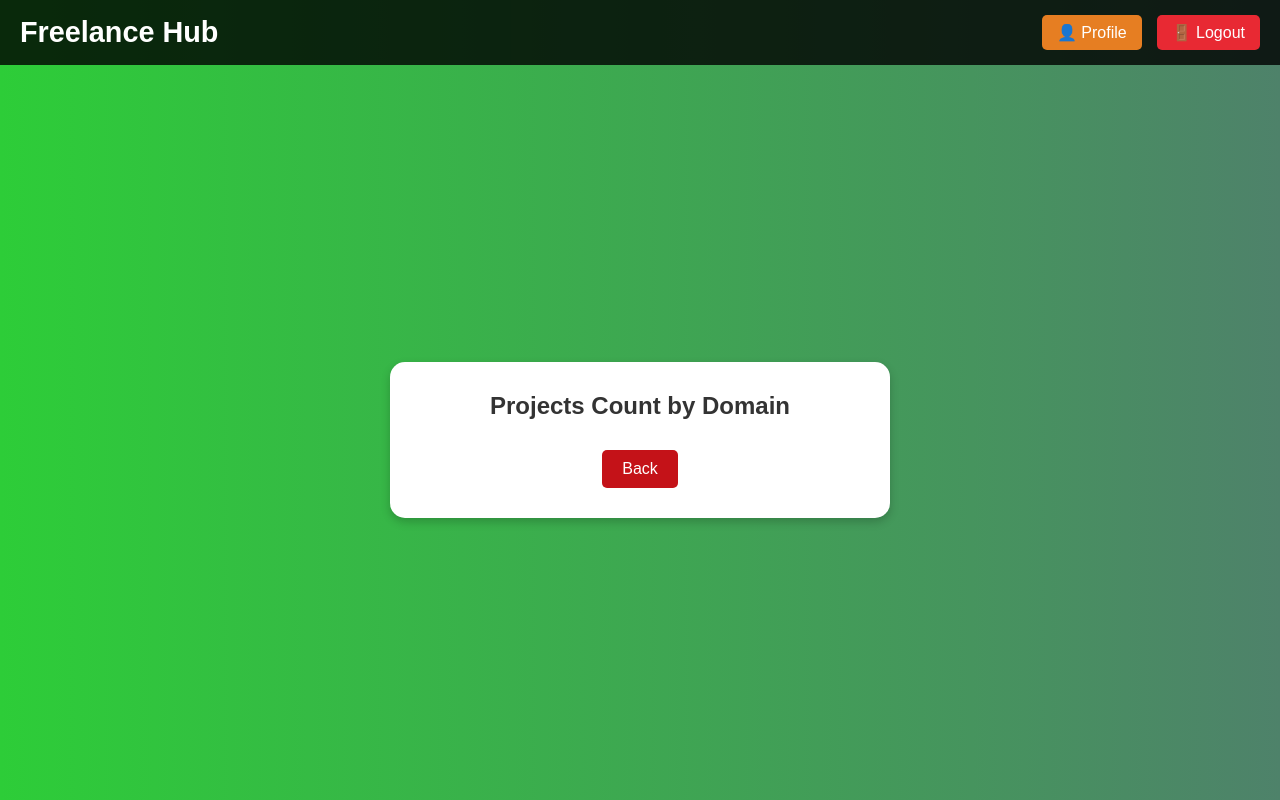
After one commit to britto-772004/Freelancing-platfom, a Flask app: page /domain in a window 1280 px wide. The commit adds this page. Run offline with Flask 3, Linux system fonts and the light colour scheme; data that the repository does not hold is empty.

Commit message:
added domain.html finished and some changes needs in create-project

```diff
--- a/app.py
+++ b/app.py
@@ -149,15 +149,46 @@ def insert_data_for_create_project():
 # Route to display the detailed project page
 @app.route("/project/<int:project_id>", methods=['GET'])
 def project_details(project_id):
-    # Fetch project details from the database using the project_id
     response = supabase_client.table("Projects").select("*").eq("project_id", project_id).execute()
 
     if response.data:
         project = response.data[0]  # Get the first project (there should only be one)
         return render_template("view.html", project=project)
     else:
-        # If the project is not found, redirect or show an error message
         return "Project not found", 404
+
+@app.route("/domain")
+def domain():
+    """Fetch unique domains and count projects"""
+    response = supabase_client.table("Projects").select("domain, project_id, title").execute()
+    projects = response.data
+
+    domain_data = {}
+    for project in projects:
+        domain = project["domain"]
+        project_id = project["project_id"]
+        title = project["title"]
+
+        if domain not in domain_data:
+            domain_data[domain] = {"count": 0, "projects": []}
+
+        domain_data[domain]["count"] += 1
+        domain_data[domain]["projects"].append({"id": project_id, "title": title})  # Store project details
+
+    return render_template("domain.html", domain_data=domain_data)
+
+
+@app.route("/domain/<domain_name>")
+def projects_by_domain(domain_name):
+    """Fetch projects for a selected domain"""
+    response = supabase_client.table("Projects").select("project_id, title, description").eq("domain", domain_name).execute()
+    projects = response.data
+
+    return render_template("projects.html", domain=domain_name, projects=projects)
+
+
+
+
 
 
 if __name__ == '__main__':
--- a/static/css/projects.css
+++ b/static/css/projects.css
@@ -204,6 +204,7 @@ header h1 {
     font-size: 16px;
     cursor: pointer;
     transition: 0.3s;
+    text-decoration: none;
     white-space: nowrap; /* Prevent button text from wrapping */
 }
 
--- /dev/null
+++ b/templates/domain.html
@@ -0,0 +1,197 @@
+<!DOCTYPE html>
+<html lang="en">
+<head>
+    <meta charset="UTF-8">
+    <meta name="viewport" content="width=device-width, initial-scale=1.0">
+    <title>Domain Page</title>
+
+    <style>
+        /* General Styles */
+        * {
+            margin: 0;
+            padding: 0;
+            box-sizing: border-box;
+            font-family: 'Arial', sans-serif;
+        }
+
+        /* Body Styling */
+        body {
+            background: linear-gradient(to right, #2dcd38, #4e826a);
+            color: white;
+            min-height: 100vh;
+            display: flex;
+            flex-direction: column;
+            align-items: center;
+            justify-content: center;
+            padding-top: 80px;
+            text-align: center;
+        }
+
+        /* Header */
+        header {
+            background-color: rgba(0, 0, 0, 0.8);
+            padding: 15px 20px;
+            display: flex;
+            justify-content: space-between;
+            align-items: center;
+            position: fixed;
+            width: 100%;
+            top: 0;
+            z-index: 1000;
+        }
+
+        .header-left h1 {
+            font-size: 1.8rem;
+            color: white;
+        }
+
+        .header-right {
+            display: flex;
+            gap: 15px;
+        }
+
+        .header-btn {
+            text-decoration: none;
+            color: white;
+            background: #f39c12;
+            padding: 8px 15px;
+            border-radius: 5px;
+            transition: 0.3s;
+        }
+
+        .header-btn:hover {
+            background: #2236e6;
+        }
+
+        .logout {
+            background: #e82933;
+        }
+
+        .profile {
+            background: #e67e22;
+        }
+
+        /* Container */
+        .container {
+            background: white;
+            padding: 30px;
+            border-radius: 15px;
+            box-shadow: 0px 4px 10px rgba(0, 0, 0, 0.2);
+            max-width: 500px;
+            width: 90%;
+            color: black;
+            text-align: center;
+        }
+
+        h2 {
+            margin-bottom: 15px;
+            color: #333;
+        }
+
+        /* Domain Box */
+        .domain-box {
+            background-color:rgb(94, 191, 104);
+            color: white;
+            padding: 15px;
+            margin: 10px 0;
+            border-radius: 8px;
+            font-size: 18px;
+            transition: 0.3s;
+            box-shadow: 2px 2px 5px rgba(0, 0, 0, 0.1);
+            text-align: left;
+        }
+
+        .domain-box:hover {
+            background-color: #0056b3;
+            transform: scale(1.05);
+        }
+
+        /* Project List */
+        ul {
+            list-style: none;
+            padding: 0;
+            margin-top: 10px;
+        }
+
+        li {
+            background: rgba(255, 255, 255, 0.1);
+            padding: 8px;
+            border-radius: 5px;
+            margin: 5px 0;
+            display: flex;
+            justify-content: space-between;
+            align-items: center;
+        }
+
+        /* Project Button */
+        .project-btn {
+            background: #f39c12;
+            color: white;
+            padding: 5px 10px;
+            border: none;
+            border-radius: 5px;
+            font-size: 14px;
+            cursor: pointer;
+            transition: 0.3s;
+            text-decoration: none;
+            display: inline-block;
+        }
+
+        .project-btn:hover {
+            background:rgb(184, 17, 17);
+        }
+
+        /* Back Button */
+        .back-btn {
+            margin-top: 15px;
+            background:rgb(196, 18, 24);
+            color: white;
+            padding: 10px 20px;
+            border: none;
+            border-radius: 5px;
+            font-size: 16px;
+            cursor: pointer;
+            transition: 0.3s;
+            text-decoration: none;
+            display: inline-block;
+        }
+
+        .back-btn:hover {
+            background: #e67e22;
+        }
+    </style>
+</head>
+<body>
+
+    <header>
+        <div class="header-left">
+            <h1>Freelance Hub</h1>
+        </div>
+        <div class="header-right">
+            <a href="/" class="header-btn profile">👤 Profile</a>
+            <a href="/login" class="header-btn logout">🚪 Logout</a>
+        </div>
+    </header>
+
+    <div class="container">
+        <h2>Projects Count by Domain</h2>
+        {% for domain, data in domain_data.items() %}
+            <div class="domain-box">
+                <h3>{{ domain }}: {{ data.count }} projects</h3>
+                <ul>
+                    {% for project in data.projects %}
+                        <li>
+                            {{ project.title }}
+                            <a href="{{ url_for('project_details', project_id=project.id) }}" class="project-btn">
+                                View Project
+                            </a>
+                        </li>
+                    {% endfor %}
+                </ul>
+            </div>
+        {% endfor %}
+        <a href="{{url_for('home')}}" class="back-btn">Back</a>
+    </div>
+
+</body>
+</html>
--- a/templates/home.html
+++ b/templates/home.html
@@ -3,7 +3,8 @@
 <head>
     <meta charset="UTF-8">
     <meta name="viewport" content="width=device-width, initial-scale=1.0">
-    <title>Home - Freelance Hub</title>
+    <title> Home - Freelance Hub</title>
+    <link rel ="shortcut icon" href = "https://img.icons8.com/?size=100&id=Dp45JL5ZtqYY&format=png&color=000000" type= "image/x-icon">
     <link rel="stylesheet" href="{{ url_for('static', filename='css/home.css') }}">
 </head>
 <body>
@@ -25,6 +26,7 @@
         <a href="{{url_for('projects')}}" class="panel-btn">📁 Projects</a>
         <a href="/dashboard" class="panel-btn">📊 Dashboard</a>
         <a href="{{url_for('create_project')}}" class="panel-btn">➕ Create Project</a>
+        <a href="/rewards" class="panel-btn">🎖️ Rewards</a>
     </div>
 
     <!-- Main Content -->
--- a/templates/projects.html
+++ b/templates/projects.html
@@ -24,6 +24,8 @@
         <a href="/domain" class="panel-btn">🌎 Domain</a>
         <a href="/" class="panel-btn">📁 Projects</a>
         <a href="/dashboard" class="panel-btn">📊 Dashboard</a>
+        <a href="{{url_for('create_project')}}" class="panel-btn">➕ Create Project</a>
+        <a href="/rewards" class="panel-btn">🎖️ Rewards</a>
 
     </div>
 
--- a/templates/view.html
+++ b/templates/view.html
@@ -25,6 +25,8 @@
         <a href="/domain" class="panel-btn">🌎 Domain</a>
         <a href="/" class="panel-btn">📁 Projects</a>
         <a href="/dashboard" class="panel-btn">📊 Dashboard</a>
+        <a href="{{url_for('create_project')}}" class="panel-btn">➕ Create Project</a>
+        <a href="/rewards" class="panel-btn">🎖️ Rewards</a>
     </nav>
 
     <!-- Main Content -->
```
Also changed, not shown: static/css/create-project.css (added, +93 -0 lines), templates/create-project.html (+15 -55 lines).
